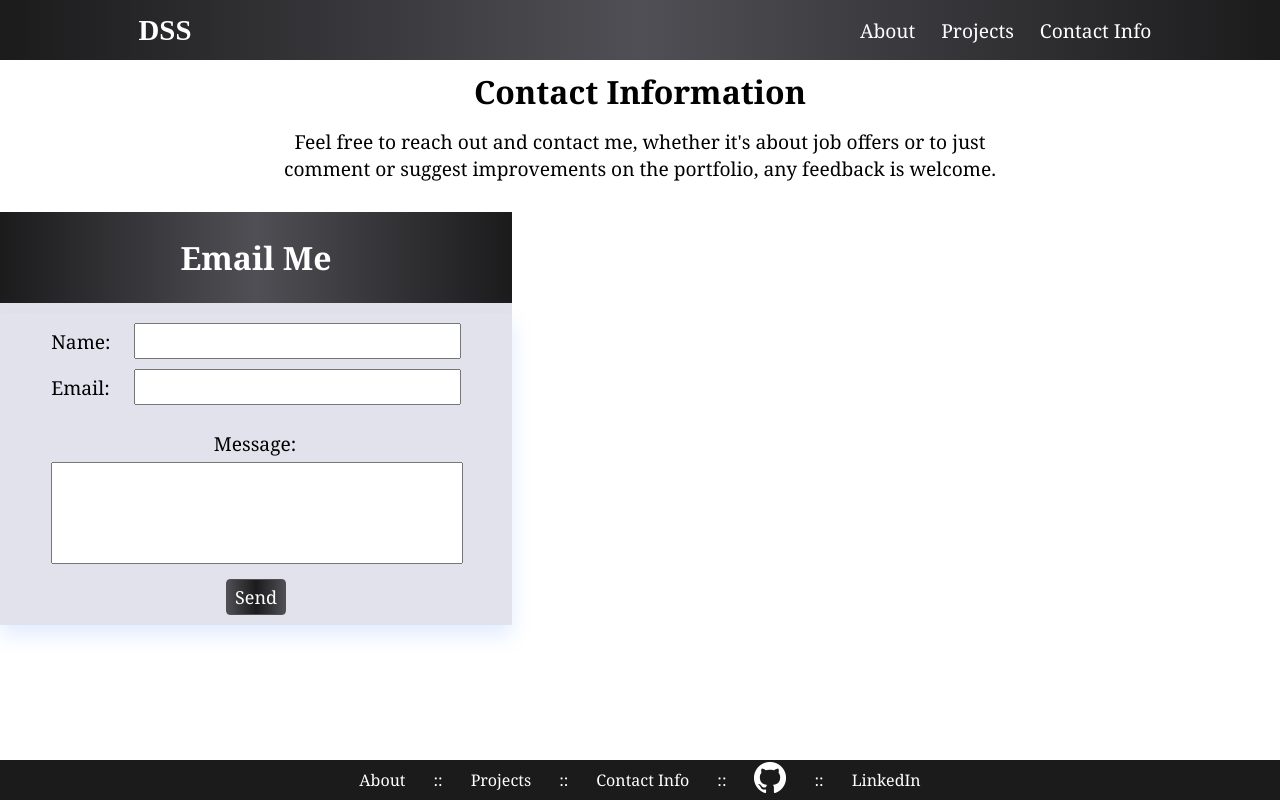
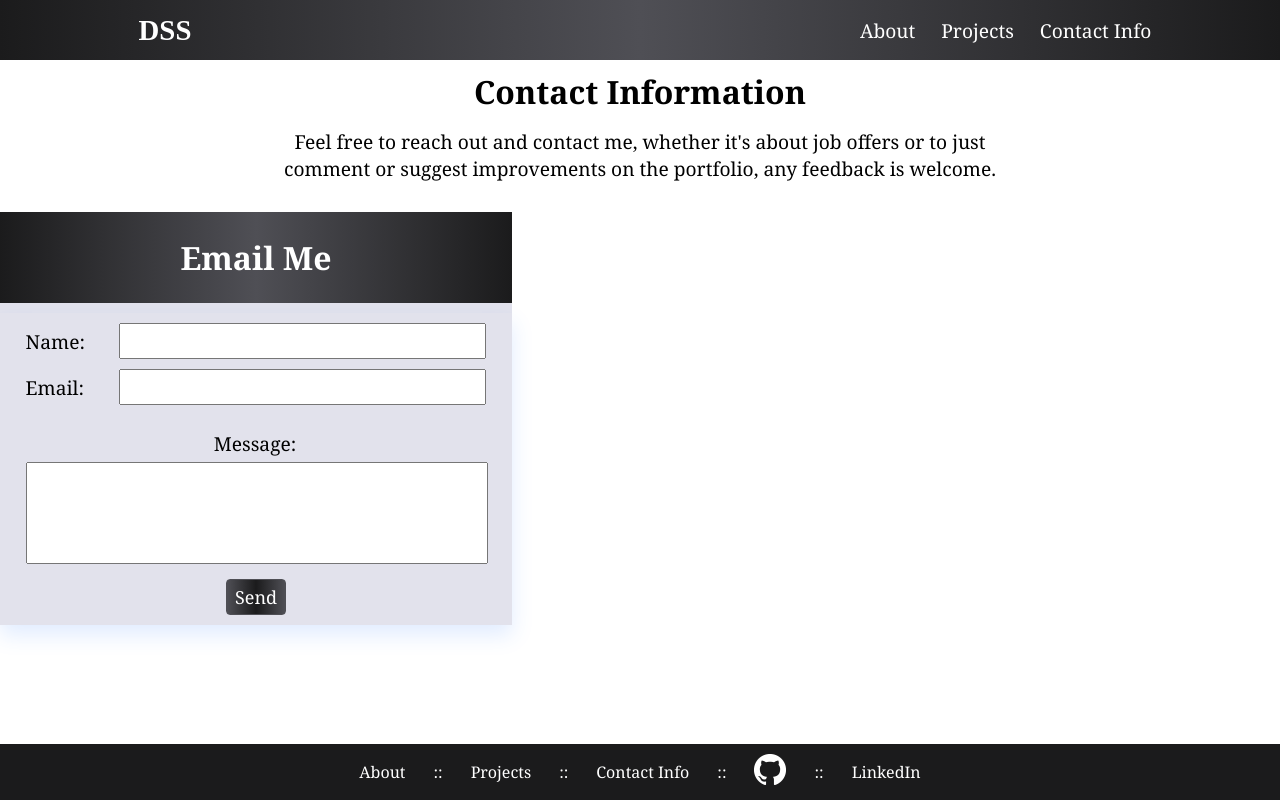
Before and after one commit to DSSzymanski/Portfolio, a React (Create React App) app: page /contact in a window 1280 px wide. Built offline with nearby package versions, Linux system fonts and the light colour scheme.

Commit message:
Adjusted footer sizing and contact form sizing.

```diff
--- a/src/App.css
+++ b/src/App.css
@@ -7,8 +7,8 @@
 
 .App {
   position: relative;
-  min-height: 95vh;
-  padding-bottom: 5vh;
+  min-height: 93vh;
+  padding-bottom: 7vh;
 }
 
 @media screen and (max-width: 960px) {
--- a/src/components/ContactForm/ContactForm.css
+++ b/src/components/ContactForm/ContactForm.css
@@ -31,11 +31,11 @@
 }
 
 .contact-info-container {
-    width: 80%;
+    width: 90%;
 }
 
 .contact-message {
-    width: 80%;
+    width: 90%;
     text-align: center;
     margin-top: 25px;
 }
--- a/src/components/Footer/Footer.css
+++ b/src/components/Footer/Footer.css
@@ -1,5 +1,5 @@
 .footer-container {
-    height: 5vh;
+    height: 7vh;
     position: absolute;
     bottom: 0;
     left: 0;
```
